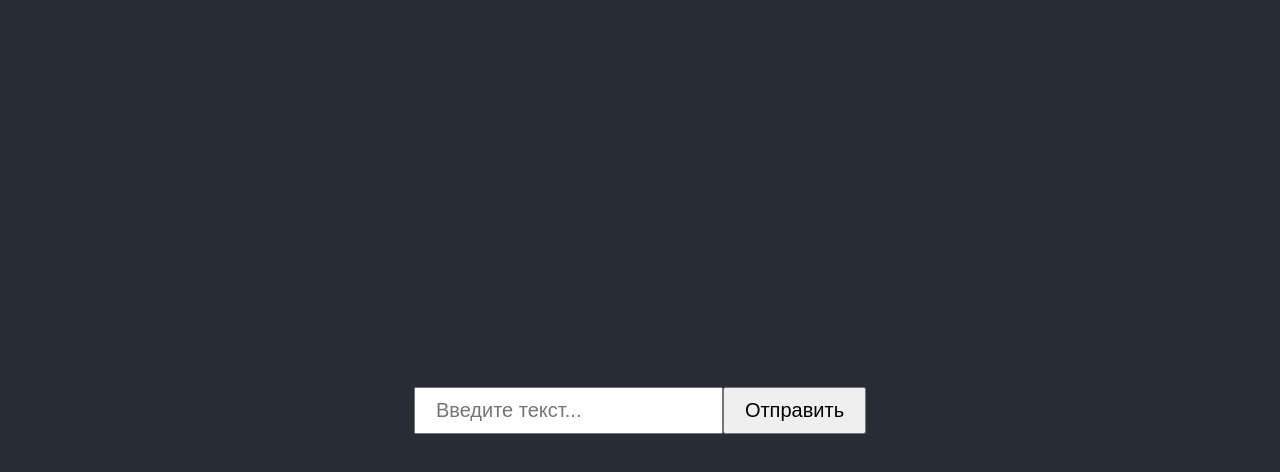
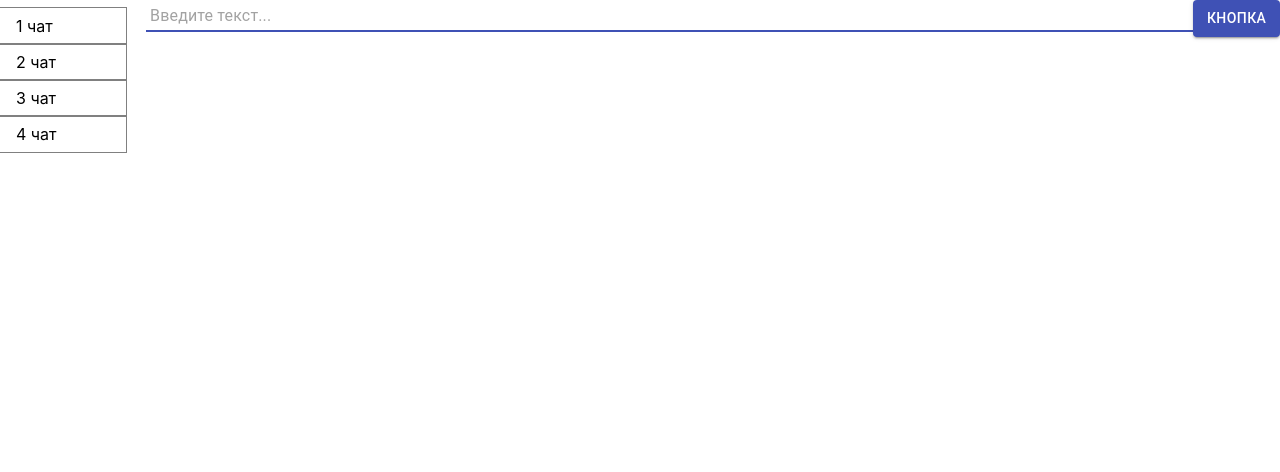
Before and after one commit to timothy-ryabikin/GeekBrainsReact, a React (Create React App) app in the folder myapp/: page / in a window 1280 px wide. Shown: the top 472 px of the page. Built offline with nearby package versions, Linux system fonts and the light colour scheme.

Commit message:
Added Home Work 3

```diff
--- a/myapp/package.json
+++ b/myapp/package.json
@@ -3,6 +3,7 @@
   "version": "0.1.0",
   "private": true,
   "dependencies": {
+    "@material-ui/core": "^4.12.2",
     "@testing-library/jest-dom": "^5.14.1",
     "@testing-library/react": "^11.2.7",
     "@testing-library/user-event": "^12.8.3",
--- a/myapp/src/App.css
+++ b/myapp/src/App.css
@@ -63,6 +63,7 @@
 .text {
   padding: 10px 20px;
   font-size: 20px;
+  background-color: #fff;
 }
 
 button {
@@ -75,4 +76,34 @@ button:hover {
   cursor: pointer;
   background-color: #61dafb;
 }
+
+.Messanger_Block {
+  display: -webkit-box;
+  display: -ms-flexbox;
+  display: flex;
+}
+
+.formArea {
+  display: -webkit-box;
+  display: -ms-flexbox;
+  display: flex;
+}
+
+.list {
+  margin-right: 20px;
+  width: 10%;
+}
+
+.chat {
+  width: 90%;
+}
+
+.item {
+  outline: 1px solid gray;
+}
+
+.item:hover {
+  background-color: hotpink;
+  cursor: pointer;
+}
 /*# sourceMappingURL=App.css.map */
--- a/myapp/src/App.js
+++ b/myapp/src/App.js
@@ -1,12 +1,14 @@
 import React, { useEffect, useState } from 'react';
 import './App.css';
 import Mesenger from './Message';
+import Button from '@material-ui/core/Button';
+import { List, ListItem, TextField } from '@material-ui/core';
 
 const AUTHORS = {
   ME: 'Me',
   BOT: 'Bot'
 }
-//testcommit
+
 function App(props) {
   const [messageList, setMessageList] = useState([]);
 
@@ -37,18 +39,25 @@ function App(props) {
   }, [messageList])
 
   return (
-    <div className="App">
-      <header className="App-header">
+    <section className="Messanger_Block">
+      <div className="list">
+        <List>
+          <ListItem className="item">1 чат</ListItem>
+          <ListItem className="item">2 чат</ListItem>
+          <ListItem className="item">3 чат</ListItem>
+          <ListItem className="item">4 чат</ListItem>
+        </List>
+      </div>
+      <div className="chat">
         {messageList.map((message, index) => (
           <Mesenger key={index} text={message.text} author={message.author} />
         ))}
-
-        <form onSubmit={handleMessageSubmit}>
-          <input type="text" value={inputValue} placeholder="Введите текст..." onChange={handleMessageChange} className="text" />
-          <button>Отправить</button>
+        <form onSubmit={handleMessageSubmit} className="formArea">
+          <TextField fullWidth autoFocus id="filled-basic" value={inputValue} placeholder=" Введите текст..." onChange={handleMessageChange} className="text"> </TextField>
+          <Button variant="contained" color="primary" type="submit">Кнопка  </Button>
         </form>
-      </header>
-    </div>
+      </div>
+    </section>
   );
 }
 
--- a/myapp/src/App.scss
+++ b/myapp/src/App.scss
@@ -40,6 +40,7 @@
   .text {
   padding: 10px 20px;
   font-size: 20px;
+  background-color: #fff;
   }
 
   button {
@@ -52,3 +53,31 @@
     cursor: pointer;
     background-color: #61dafb;
   }
+
+  .Messanger_Block{
+    display: flex;
+
+  }
+
+  .formArea{
+    display: flex;
+
+  }
+
+  .list{
+    margin-right: 20px;
+    width: 10%;
+  }
+
+  .chat {
+    width: 90%;
+  }
+
+  .item{
+    outline: 1px solid gray;
+  }
+
+  .item:hover{
+    background-color:hotpink;
+    cursor: pointer;
+  }
```
Also changed, not shown: 2 other files (tests, documents, lock files or other folders).
